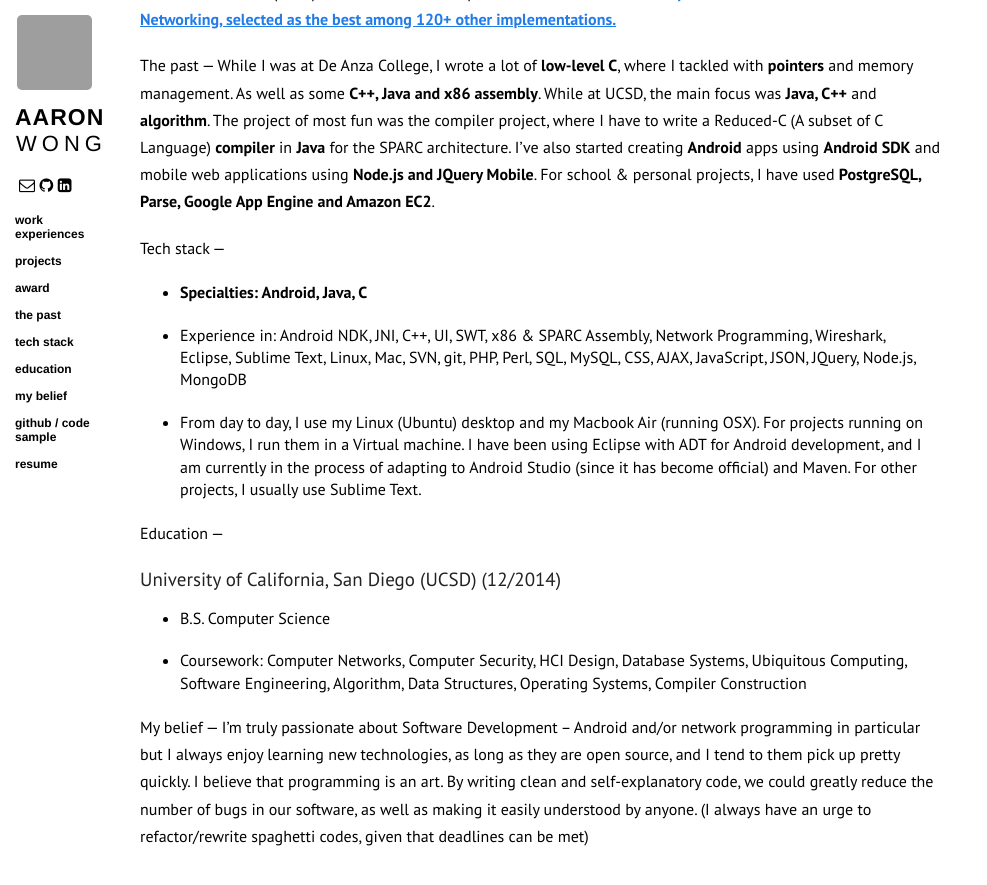
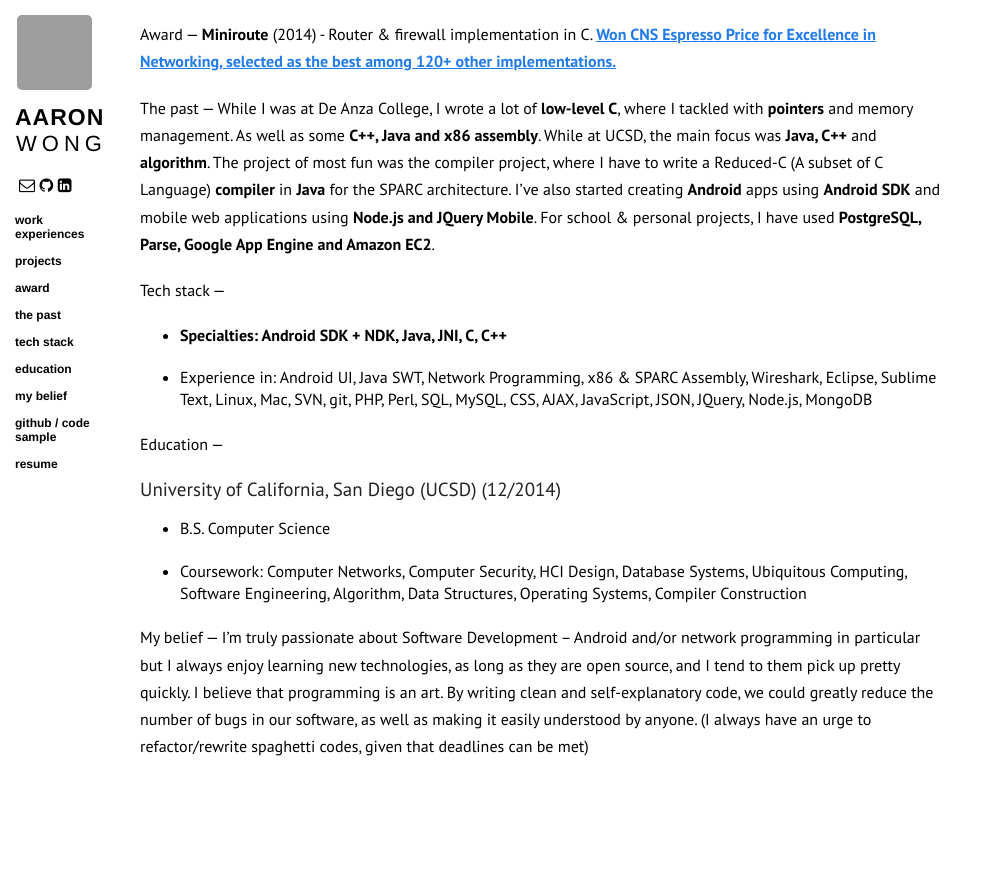
Before and after one commit to aaron112/aaron112.github.io, a Jekyll site: the page built from index.md, in a window 1280 px wide and 900 px high, scrolled down 1581 px. Shown: the top 885 px of the window, without its empty margins (0-987 px from the left). Built offline with Jekyll 4.4.1, drawn with Linux system fonts in a browser that asks for light colours; nearby versions of some CDN libraries; Markdown is read by kramdown in place of the engine named in the settings; after the commit the page ends 2391 px from its top, so only the background shows below that; some of the changed text lies outside the part shown; grey boxes are pictures that could not be loaded.

Commit message:
Update index.md

```diff
--- a/index.md
+++ b/index.md
@@ -9,6 +9,7 @@ Work experiences
 ---
 ### **Software Engineer** at Airtime (3/2015 - Present)
 - Bringing our latest WebRTC media stack up and running on Android.
+- Been playing with WebRTC, OpenGL ES, C++, Java, JNI, Android NDK and CMake build system.
 
 ### **Software Engineer** at MaXentric Technologies (4/2014 - 3/2015)
 - Implemented features for MaXphone (Android app) phase II development, involving Android NDK for real-time audio processing and VoIP stack. **Android, NDK, JNI**
@@ -68,9 +69,8 @@ While I was at De Anza College, I wrote a lot of **low-level C**, where I tackle
 <a id="tech-stack"></a>
 Tech stack
 ---
-- **Specialties: Android, Java, C**
-- Experience in: Android NDK, JNI, C++, UI, SWT, x86 & SPARC Assembly, Network Programming, Wireshark, Eclipse, Sublime Text, Linux, Mac, SVN, git, PHP, Perl, SQL, MySQL, CSS, AJAX, JavaScript, JSON, JQuery, Node.js, MongoDB
-- From day to day, I use my Linux (Ubuntu) desktop and my Macbook Air (running OSX). For projects running on Windows, I run them in a Virtual machine. I have been using Eclipse with ADT for Android development, and I am currently in the process of adapting to Android Studio (since it has become official) and Maven. For other projects, I usually use Sublime Text.
+- **Specialties: Android SDK + NDK, Java, JNI, C, C++**
+- Experience in: Android UI, Java SWT, Network Programming, x86 & SPARC Assembly, Wireshark, Eclipse, Sublime Text, Linux, Mac, SVN, git, PHP, Perl, SQL, MySQL, CSS, AJAX, JavaScript, JSON, JQuery, Node.js, MongoDB
 
 
 <a id="education"></a>
```
